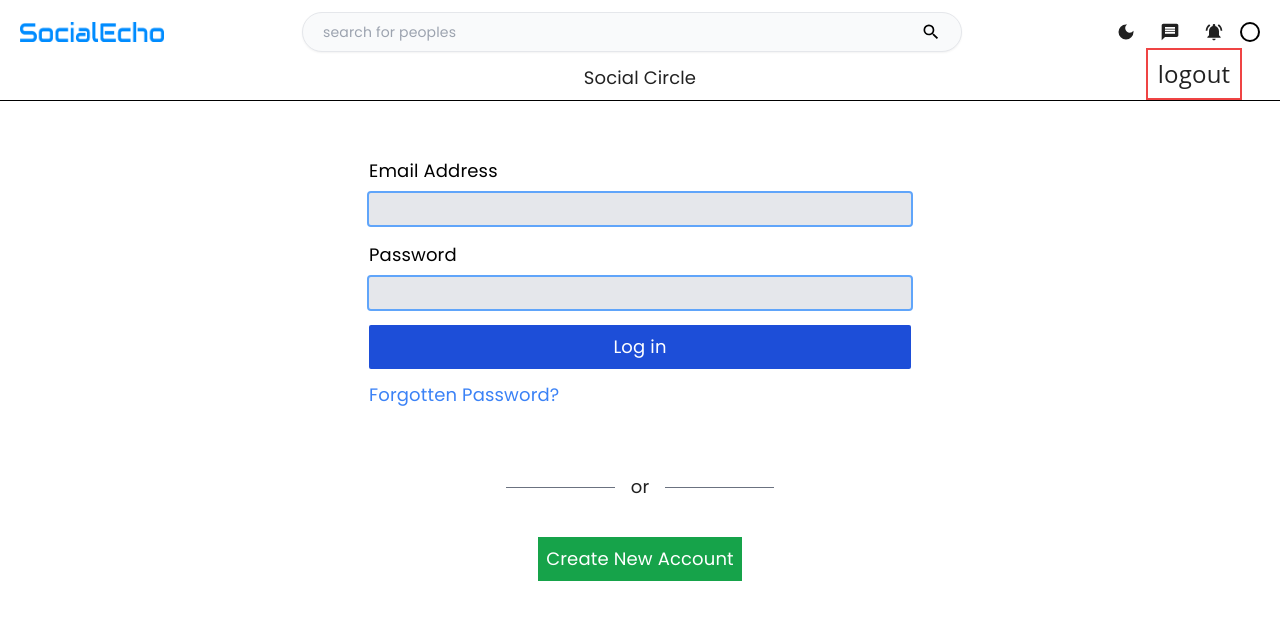
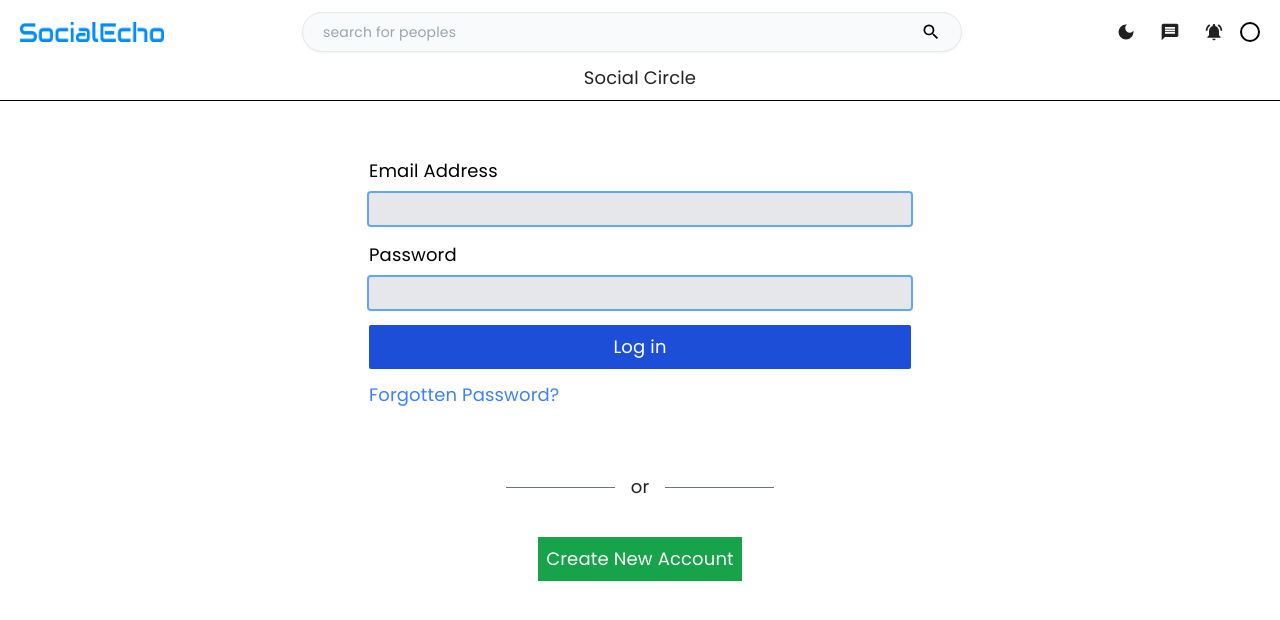
Before and after one commit to Ashish1820020/Social-App, a React (Vite) app in the folder Frontend/: page / in a window 1280 px wide. Shown: the top 620 px of the page. Built offline with nearby package versions, Linux system fonts and the light colour scheme.

Commit message:
added logout menu

```diff
--- a/Frontend/src/Components/Shared/Navbar.jsx
+++ b/Frontend/src/Components/Shared/Navbar.jsx
@@ -1,4 +1,4 @@
-import React from "react";
+import React, { useState } from "react";
 import {
   MdNotificationsActive,
   MdMessage,
@@ -13,6 +13,8 @@ import { logoutApi } from "../../Store/api/authApi";
 import { useNavigate } from "react-router-dom";
 
 const Navbar = () => {
+  const [profileMenu, setProfileMenu] = useState(false);
+  console.log(profileMenu);
   const mode = "light";
   const dispatch = useDispatch();
   const navigate = useNavigate()
@@ -34,16 +36,24 @@ const Navbar = () => {
         ) : (
           <MdLightMode className="mx-4 cursor-pointer" />
         )}
-        <MdMessage className="mx-2 cursor-pointer" />
+        <MdMessage className="mx-2 text-xl cursor-pointer" />
         <MdNotificationsActive className="mx-4 cursor-pointer" />
-        <div className="h-[20px] w-[20px] border-2 border-black rounded-full relative">
-          <div className="w-[6rem] border-2 border-red-500 absolute top-6 left-[-6rem] bg-white">
+        <div className="profile-pic h-[20px] w-[20px] border-2 border-black rounded-full relative" onClick={() => setProfileMenu(!profileMenu)}>
+          <div className={`w-[8rem] absolute ${profileMenu? 'top-4' : 'top-[-1000px] none'} left-[-7rem] p-4 py-6 z-50`}>
             <button
-            className="px-2 py-2 w-full hover:bg-[#a39f9f70] text-2xl font-body"
+            className="px-2 py-2 w-full hover:bg-[#a39f9f70] hover:text-white text-2xl font-body bg-white"
+            >profile</button>
+
+
+            <button
+            className="px-2 py-2 w-full hover:bg-[#a39f9f70] hover:text-white text-2xl font-body bg-white"
             onClick={() =>{
               dispatch(logoutApi())
               navigate('/')
             }}>logout</button>
+
+            <button
+            className="px-2 py-2 w-full hover:bg-[#a39f9f70] hover:text-white text-2xl font-body bg-white">others</button>
           </div>
         </div>
       </div>
```
Also changed, not shown: 1 other file (tests, documents, lock files or other folders).
